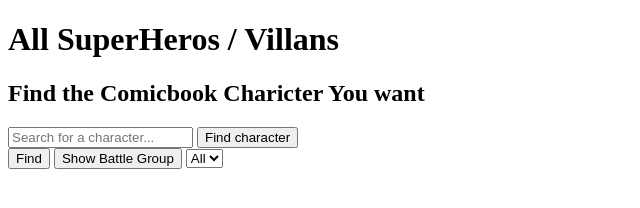
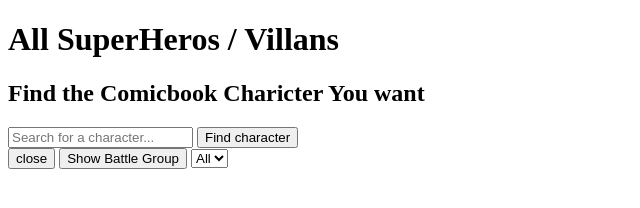
Before and after one commit to kmcelhinney09/SPA_For_SuperHero_API, a plain HTML site: page index.html in a window 1280 px wide. Both pictures are taken after a click on the button "Find". Shown: the full height of the page, 0-640 px from the left. Drawn offline with Linux system fonts and the light colour scheme; no server answers.

Commit message:
added funcitonality to show/hide search form

```diff
--- a/index.html
+++ b/index.html
@@ -12,7 +12,7 @@
     <div id="header">
         <h1>All SuperHeros / Villans</h1>
     </div>
-    <div class="container">
+    <div id="container">
         <form class="search-character">
             <h2>Find the Comicbook Charicter You want</h2>
             <input type="text" name="searchbar" placeholder="Search for a character...">
--- a/index.js
+++ b/index.js
@@ -1,3 +1,4 @@
+let searchStatus = false
 document.addEventListener("DOMContentLoaded", () => {
     loadComicData()
     document.getElementById("alphabet-dropdown").addEventListener('click', (e) => {
@@ -20,7 +21,18 @@ document.addEventListener("DOMContentLoaded", () => {
             })
         }
     })
-
+    const formContainer = document.getElementById("container")
+    const searchButton = document.getElementById("find-hero")
+    searchButton.addEventListener("click", () => {
+        searchStatus = !searchStatus
+        if (searchStatus) {
+            formContainer.style.display = "block"
+            searchButton.textContent = "close"
+        } else {
+            formContainer.style.display = "none"
+            searchButton.textContent = "Find"
+        }
+    })
     const form = document.querySelector(".search-character")
     form.addEventListener("submit", (e) => {
         e.preventDefault()
@@ -206,7 +218,7 @@ function renderSearchCards() {
     })
 }
 
-function clearCards(parent){
+function clearCards(parent) {
     while (parent.firstChild) {
         parent.removeChild(parent.firstChild);
     }
```
